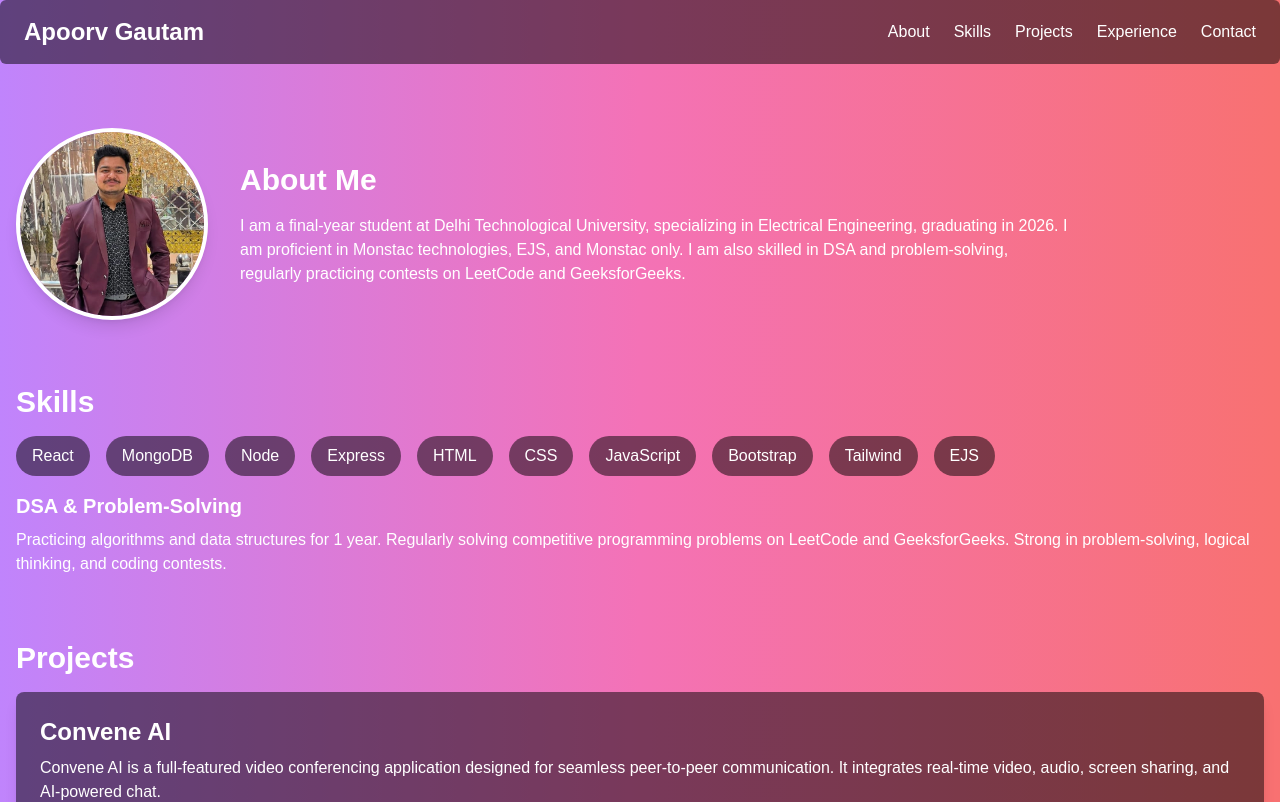
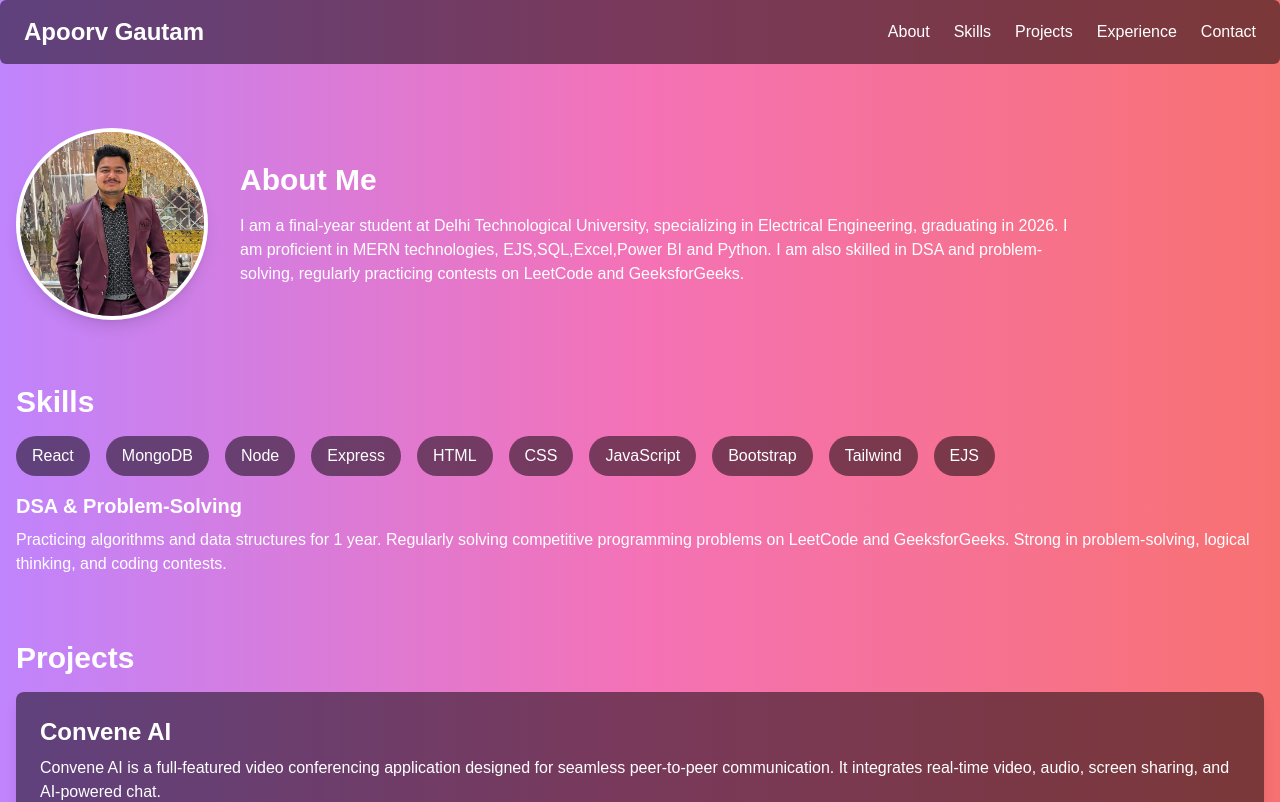
Before and after one commit to Apoorv0207/Portfolio, a React (Vite) app: page / in a window 1280 px wide. Shown: the top 802 px of the page. Built offline with nearby package versions, Linux system fonts and the light colour scheme.

Commit message:
Changed some typo

```diff
--- a/src/components/About.jsx
+++ b/src/components/About.jsx
@@ -9,7 +9,7 @@ const About = () => {
         <h2 className="text-3xl font-bold mb-4">About Me</h2>
         <p>
           I am a final-year student at Delhi Technological University, specializing in Electrical Engineering, graduating in 2026.
-          I am proficient in Monstac technologies, EJS, and Monstac only. I am also skilled in DSA and problem-solving,
+          I am proficient in MERN technologies, EJS,SQL,Excel,Power BI and Python. I am also skilled in DSA and problem-solving,
           regularly practicing contests on LeetCode and GeeksforGeeks.
         </p>
       </div>
```
